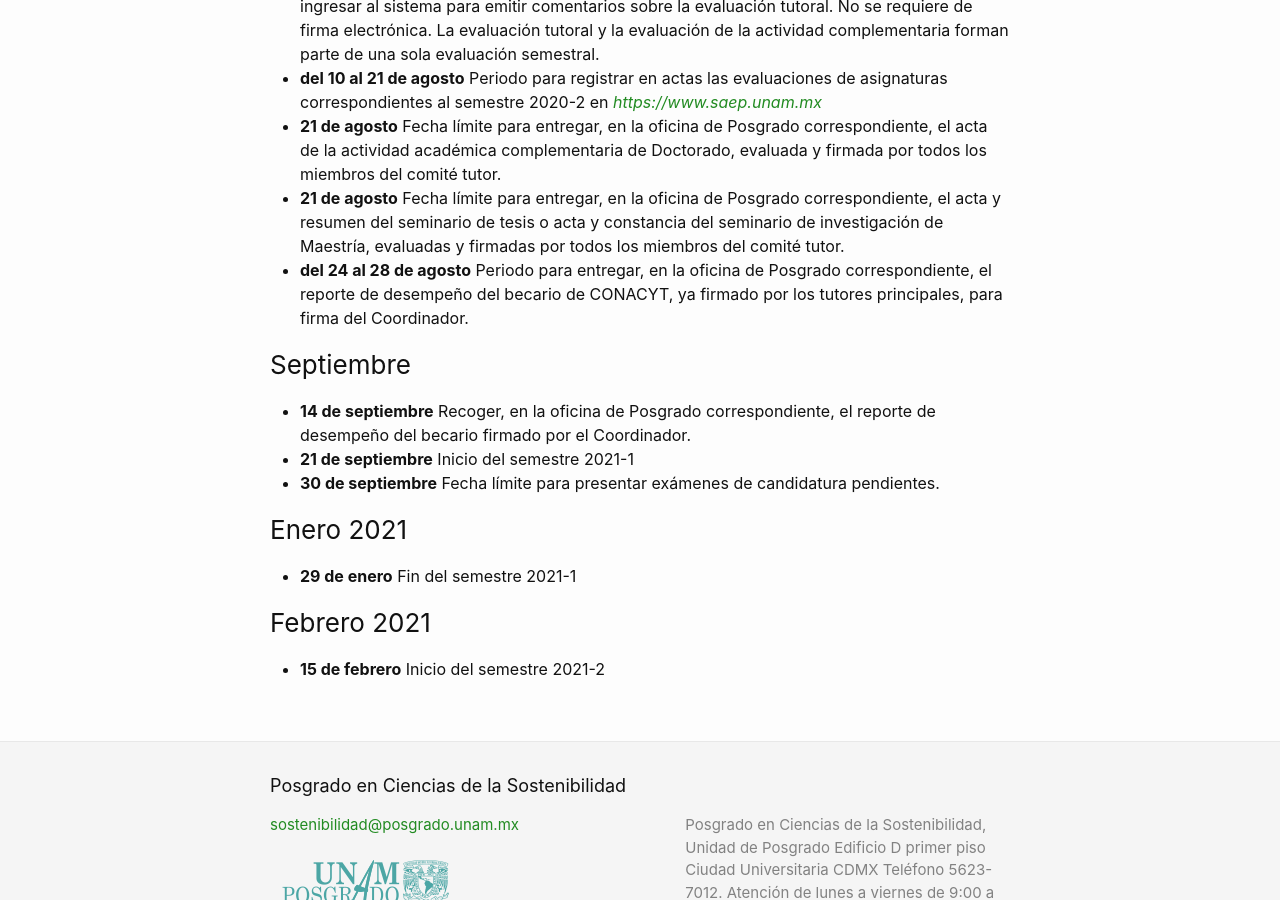
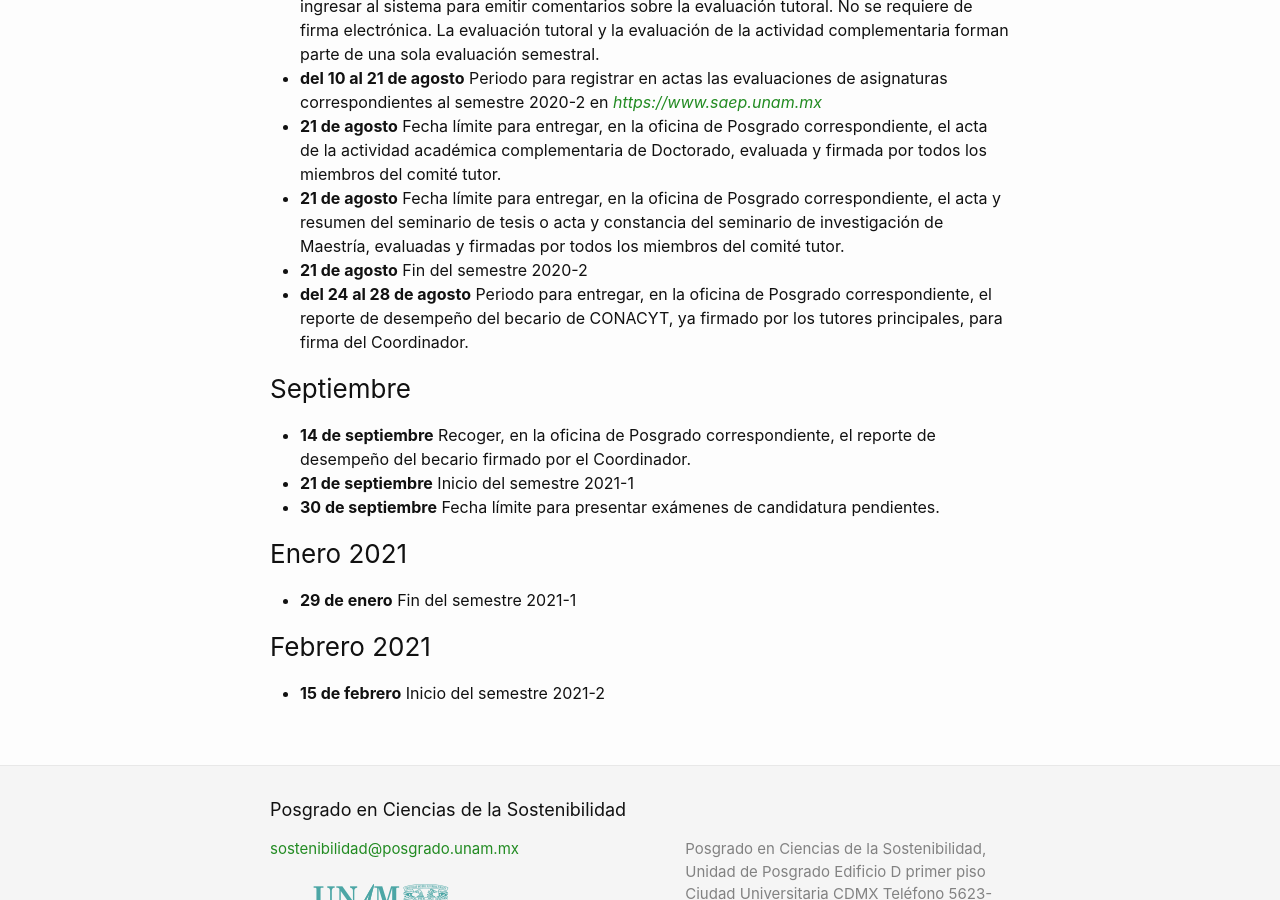
Before and after one commit to pcs-unam/pcs-unam.github.io, a Jekyll site: the page built from posgrado/calendario2.md, in a window 1280 px wide and 900 px high, scrolled down 1017 px. Built offline with Jekyll 4.4.1, drawn with Linux system fonts in a browser that asks for light colours.

Commit message:
Ajuste calendario actualizado por contingencia

```diff
--- a/posgrado/calendario2.md
+++ b/posgrado/calendario2.md
@@ -28,6 +28,7 @@ pleca: /assets/plecas/p17.jpg
 - **del 10 al 21 de agosto** Periodo para registrar en actas las evaluaciones de asignaturas correspondientes al semestre 2020-2 en [*https://www.saep.unam.mx*](https://www.saep.unam.mx/)
 - **21 de agosto** Fecha límite para entregar, en la oficina de Posgrado correspondiente, el acta de la actividad académica complementaria de Doctorado, evaluada y firmada por todos los miembros del comité tutor.
 - **21 de agosto** Fecha límite para entregar, en la oficina de Posgrado correspondiente, el acta y resumen del seminario de tesis o acta y constancia del seminario de investigación de Maestría, evaluadas y firmadas por todos los miembros del comité tutor.
+- **21 de agosto** Fin del semestre 2020-2
 - **del 24 al 28 de agosto** Periodo para entregar, en la oficina de Posgrado correspondiente, el reporte de desempeño del becario de CONACYT, ya firmado por los tutores principales, para firma del Coordinador.
 
 ### Septiembre
```
